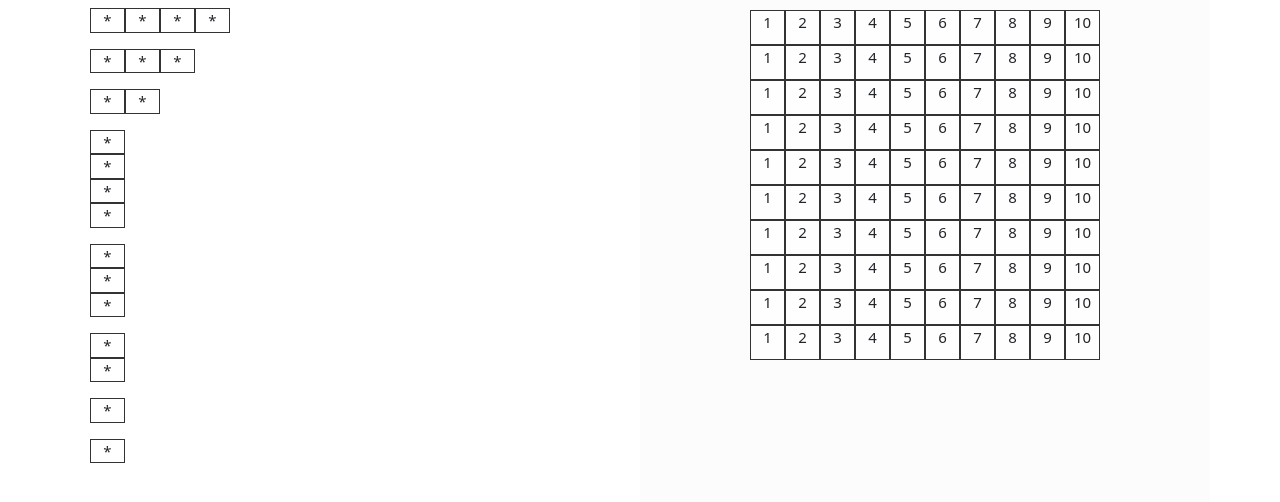
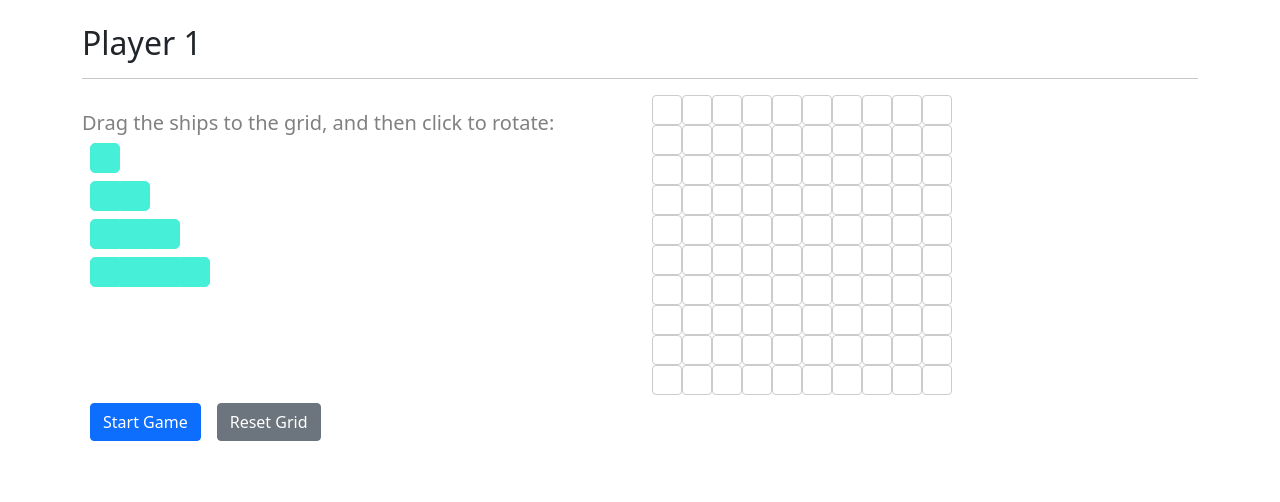
Before and after one commit to jacksonmj24/battleship, an Angular app: page / in a window 1280 px wide. Shown: the top 502 px of the page. Built offline with nearby package versions, Linux system fonts and the light colour scheme.

Commit message:
Progress

```diff
--- a/src/app/app.component.css
+++ b/src/app/app.component.css
@@ -1,48 +1,49 @@
-.grid-container {
-  display: grid;
-  grid-column: 10;
-  grid-template-columns: 35px 35px 35px 35px 35px 35px 35px 35px 35px 35px;
-  grid-template-rows: 35px 35px 35px 35px 35px 35px 35px 35px 35px 35px;
-  background-color: #fcfcfc;
-  padding: 10px;
-  justify-content: center;
-  height: 100vh;
-}
-.grid-item {
-  background-color: rgba(255, 255, 255, 0.8);
-  border: 1px solid rgba(0, 0, 0, 0.8);
-  font-size: 15px;
-  text-align: center;
+.table-container {
+  display: inline;
+  justify-content: space-between;
 }
 
-.grid-1x4 {
-  display: grid;
-  grid-template-columns: 35px 35px 35px 35px;
+.ship-box {
+  position: relative;
 }
 
-.grid-1x3 {
-  display: grid;
-  grid-template-columns: 35px 35px 35px 35px;
+.ship-drop-wrapper {
+  position: absolute;
+  top: 0;
 }
 
-.grid-1x2 {
-  display: grid;
-  grid-template-columns: 35px 35px 35px 35px;
+.ship-box-cell {
+  width: 30px;
+  height: 30px;
+  border: 1px solid #46efd7;
+  display: inline-block;
+  background-color: #46efd7;
 }
 
-.grid-4x1 {
-  display: grid;
-  grid-template-columns: 35px;
+.ship-list, #board {
+  width: auto;
 }
-.grid-3x1 {
-  display: grid;
-  grid-template-columns: 35px;
+
+.ship-box, .bt-cell {
+  height: 30px;
+  border: solid 1px #ccc;
+  color: rgba(0, 0, 0, 0.87);
+  cursor: move;
+  justify-content: center;
+  align-items: center;
+  text-align: center;
+  background: #fff;
+  border-radius: 4px;
+  position: relative;
+  transition: box-shadow 200ms cubic-bezier(0, 0, 0.2, 1);
+  /*box-shadow: 0 3px 1px -2px rgba(0, 0, 0, 0.2), 0 2px 2px 0 rgba(0, 0, 0, 0.14), 0 1px 5px 0 rgba(0, 0, 0, 0.12);*/
 }
-.grid-2x1 {
-  display: grid;
-  grid-template-columns: 35px;
+
+
+.bt-cell:hover {
+  background-color: red;
 }
-.grid-1x1 {
-  display: grid;
-  grid-template-columns: 35px;
+
+.color-gray {
+  color: gray;
 }
--- a/src/app/app.component.html
+++ b/src/app/app.component.html
@@ -1,26 +1,69 @@
 <div class="container">
-  <div class="row">
-    <div class="col-6">
-      <div class="row shipyard">
-        <ng-container *ngFor="let shp of shipsConfig">
-          <div class="m-2" [ngClass]="shp.type === 'v' ? 'grid-1x' + shp.c : 'grid-'+ shp.c+ 'x1'">
-            <ng-container *ngFor="let blk of shp.c | fill; let i = index">
-              <div class="grid-item">*</div>
-            </ng-container>
+  <div class="row mt-4" *ngIf="!gamePlay">
+    <div class="col-12">
+      <h2 *ngIf="!activePlayer">Player 1</h2>
+      <h2 *ngIf="activePlayer">Player 2</h2>
+      <hr>
+    </div>
+    <div class='col-6 mt-3'>
+      <div class="ships">
+        <h5 class="color-gray">Drag the ships to the grid, and then click to rotate:</h5>
+        <div cdkDropList #cdkShips=cdkDropList [cdkDropListData]="ships" class="ship-list"
+             [cdkDropListConnectedTo]="[cdkBoard]" (cdkDropListDropped)="drop($event)"
+             cdkDropListSortingDisabled="true">
+          <div *ngFor="let ship of ships" class="m-2">
+            <div cdkDrag [style.size]="50*ship.size+'px'">
+              <app-ship [name]="ship.name" [size]="ship.size"></app-ship>
+              <div *cdkDragPlaceholder></div>
+            </div>
+          </div>
+        </div>
+      </div>
+    </div>
+    <!--<hr />-->
+    <div class="col-6 table-container">
+      <div cdkDropList #cdkBoard=cdkDropList [cdkDropListData]="shipsInBoard" [cdkDropListConnectedTo]="[cdkShips]"
+           style="position:relative" (cdkDropListDropped)="drop($event)" cdkDropListSortingDisabled="true"
+           [style.width]="'300px'" [style.height]="'300px'">
+        <ng-container *ngFor="let ship of shipsInBoard">
+          <div style="position:absolute" [style.top]="ship.top+'px'" [style.left]="ship.left+'px'" cdkDrag>
+            <app-ship [name]="ship.name" [size]="ship.size"></app-ship>
+            <div *cdkDragPlaceholder></div>
           </div>
         </ng-container>
+        <div class="table-row" *ngFor="let row of board;let i=index">
+          <div class="cell" *ngFor="let box of row;let j=index" id='columns'>
+            <button #bt class="bt-cell" (mouseover)="position=bt.getBoundingClientRect()"></button>
+          </div>
+        </div>
+      </div>
+    </div>
+    <div class="col-12 d-flex">
+      <button class="btn btn-primary m-2" (click)="saveGrid()">Start Game</button>
+      <button class="btn btn-secondary m-2" (click)="reset()">Reset Grid</button>
+    </div>
+  </div>
+
+  <div class="row mt-4" *ngIf="gamePlay">
+    <div class="col-6">
+      <div class="row">
+        <div class="col-12">
+          <h2>Player 1</h2>
+        </div>
+        <div class="col-12 mt-3">
+          <app-game-board [config]="firstPlayerGrid"></app-game-board>
+        </div>
       </div>
     </div>
     <div class="col-6">
       <div class="row">
-        <div class="grid-container">
-          <ng-container *ngFor="let row of m | fill; let i = index">
-            <ng-container *ngFor="let column of n | fill; let i = index">
-              <div class="grid-item">{{i + 1}}</div>
-            </ng-container>
-          </ng-container>
+        <div class="col-12">
+          <h2>Player 2</h2>
+        </div>
+        <div class="col-12 mt-3">
+          <app-game-board [config]="secondPlayerGrid"></app-game-board>
         </div>
       </div>
     </div>
+
   </div>
-</div>
--- a/src/app/app.component.ts
+++ b/src/app/app.component.ts
@@ -1,54 +1,109 @@
-import {Component} from '@angular/core';
-import {CdkDragDrop} from "@angular/cdk/drag-drop";
+import {Component, ElementRef, OnInit, ViewChild} from '@angular/core';
+import {CdkDragDrop, moveItemInArray, transferArrayItem} from "@angular/cdk/drag-drop";
+
+export interface IBox {
+  selected?: boolean;
+  ships?: number;
+}
 
 @Component({
   selector: 'app-root',
   templateUrl: './app.component.html',
   styleUrls: ['./app.component.css']
 })
-export class AppComponent {
-  title = 'battleship';
-  n: number = 10;
-  m: number = 10;
+export class AppComponent implements OnInit {
+  public board: Array<Array<IBox>> = [];
+  public ships: any = [];
+  private defaultBoardElements: any = [
+    [{}, {}, {}, {}, {}, {}, {}, {}, {}, {}],
+    [{}, {}, {}, {}, {}, {}, {}, {}, {}, {}],
+    [{}, {}, {}, {}, {}, {}, {}, {}, {}, {}],
+    [{}, {}, {}, {}, {}, {}, {}, {}, {}, {}],
+    [{}, {}, {}, {}, {}, {}, {}, {}, {}, {}],
+    [{}, {}, {}, {}, {}, {}, {}, {}, {}, {}],
+    [{}, {}, {}, {}, {}, {}, {}, {}, {}, {}],
+    [{}, {}, {}, {}, {}, {}, {}, {}, {}, {}],
+    [{}, {}, {}, {}, {}, {}, {}, {}, {}, {}],
+    [{}, {}, {}, {}, {}, {}, {}, {}, {}, {}]
+  ];
+  private defaultShips = [
+    {name: "", size: 1},
+    {name: "", size: 2},
+    {name: "", size: 3},
+    {name: "", size: 4}
+  ];
+  firstPlayerGrid: any = {};
+  secondPlayerGrid: any = {};
 
-  shipsConfig: any = [
-    {
-      type: 'v',
-      c: 4
-    },
-    {
-      type: 'v',
-      c: 3
-    },
-    {
-      type: 'v',
-      c: 2
-    },
-    {
-      type: 'h',
-      c: 4
-    },
-    {
-      type: 'h',
-      c: 3
-    },
-    {
-      type: 'h',
-      c: 2
-    },
-    {
-      type: 'h',
-      c: 1
-    },
-    {
-      type: 'h',
-      c: 1
-    },
-  ]
+  @ViewChild('cdkBoard', {read: ElementRef, static: false}) boardElement: any;
+  public index: number = -1;
 
-  drop(event: CdkDragDrop<any>) {
-    console.log(event);
-    // this.items[event.previousContainer.data.index] = event.container.data.item;
-    // this.items[event.container.data.index] = event.previousContainer.data.item;
+  public shipsInBoard: any[] = [];
+  position: any
+  activePlayer: number = 0;
+  gamePlay: boolean = false;
+
+  constructor() {
+  }
+
+  ngOnInit() {
+    this.reset();
+    this.activePlayer = 0;
+  }
+
+  drop(event: CdkDragDrop<any[]>) {
+    event.previousContainer.data[event.previousIndex].top = this.position ? this.position.y - this.boardElement.nativeElement.getBoundingClientRect().y : 0
+    event.previousContainer.data[event.previousIndex].left = this.position ? this.position.x - this.boardElement.nativeElement.getBoundingClientRect().x : 0
+    if (event.previousContainer === event.container) {
+      moveItemInArray(
+        event.container.data,
+        event.previousIndex,
+        event.currentIndex
+      );
+    } else {
+      transferArrayItem(
+        event.previousContainer.data,
+        event.container.data,
+        event.previousIndex,
+        event.currentIndex
+      );
+    }
+
+    console.log(this.board);
+    console.log(this.shipsInBoard);
+  }
+
+  saveGrid() {
+    // if (!this.ships.length) {
+      if (this.activePlayer === 0) {
+        this.firstPlayerGrid = {
+          board: JSON.parse(JSON.stringify(this.board)),
+          shipsInBoard: JSON.parse(JSON.stringify(this.shipsInBoard)),
+          ready: true,
+          selections: []
+        };
+        this.activePlayer = 1;
+      } else {
+        this.secondPlayerGrid = {
+          board: JSON.parse(JSON.stringify(this.board)),
+          shipsInBoard: JSON.parse(JSON.stringify(this.shipsInBoard)),
+          ready: true,
+          selections: []
+        };
+        this.activePlayer = 0;
+      }
+      if (this.firstPlayerGrid.ready && this.secondPlayerGrid.ready) {
+        this.gamePlay = true;
+      }
+      console.log("data", this.firstPlayerGrid);
+      console.log("data", this.secondPlayerGrid);
+      this.reset();
+    // }
+  }
+
+  reset() {
+    this.board = JSON.parse(JSON.stringify(this.defaultBoardElements));
+    this.ships = JSON.parse(JSON.stringify(this.defaultShips));
+    this.shipsInBoard = [];
   }
 }
--- /dev/null
+++ b/src/app/game-board/game-board.component.html
@@ -0,0 +1,12 @@
+<div style="position:relative" [style.width]="'300px'" [style.height]="'300px'" #playerBoard>
+  <ng-container *ngFor="let ship of boardConfig['selections']">
+    <div style="position:absolute" [style.top]="ship.top+'px'" [style.left]="ship.left+'px'">
+      <app-ship [name]="ship.name" [size]="ship.size" [type]="ship.type"></app-ship>
+    </div>
+  </ng-container>
+  <div class="table-row" *ngFor="let row of boardConfig['board'];let i=index">
+    <div class="cell" *ngFor="let box of row;let j=index" id='columns'>
+      <button #bt class="bt-cell" (click)="handleClick($event, bt.getBoundingClientRect());" (mouseover)="position=bt.getBoundingClientRect()"></button>
+    </div>
+  </div>
+</div>
--- /dev/null
+++ b/src/app/ship/ship.component.ts
@@ -0,0 +1,66 @@
+import {Component, Input} from '@angular/core';
+
+@Component({
+  selector: 'app-ship',
+  template: `
+    <div class="ship-box" [style.width]="30*size+'px'">
+      {{name}}
+      <div class="ship-drop-wrapper">
+        <div *ngFor="let i of [0,1,2,3,4].slice(0,size)" class="ship-box-cell"
+             [ngClass]="{ 't-miss': type === 'miss', 't-hit': type === 'hit', 'cell-bg': !type}"
+             (mouseover)="index=i">
+        </div>
+      </div>
+    </div>
+  `,
+  styles: [`
+    .ship-box {
+      position: relative;
+      height: 30px;
+      z-index: 100
+    }
+
+    .ship-drop-wrapper {
+      position: absolute;
+      top: 0;
+    }
+
+    .ship-box-cell {
+      width: 30px;
+      height: 30px;
+      display: inline-block;
+    }
+
+    .cell-bg {
+      border: 1px solid #46efd7;
+      background-color: #46efd7;
+    }
+
+    .t-hit {
+      border: 1px solid #ec0328;
+      background-color: #f90858;
+    }
+
+    .t-miss {
+      border: 1px solid #6d6d6d;
+      background-color: #6d6d6d;
+    }
+
+    .ship-box-cell:first-child {
+      border-top-left-radius: 5px;
+      border-bottom-left-radius: 5px;
+    }
+
+    .ship-box-cell:last-child {
+      border-top-right-radius: 5px;
+      border-bottom-right-radius: 5px;
+    }
+  `]
+})
+export class ShipComponent {
+  @Input() name: string = '';
+  @Input() size: number = 0;
+  @Input() type: string = '';
+
+  index: number = -1
+}
--- a/src/styles.css
+++ b/src/styles.css
@@ -1 +1,21 @@
-/* You can add global styles to this file, and also import other style files */
+.table-row {
+  display: inline-block;
+}
+
+.cell {
+  width: 30px;
+  height: 30px;
+  /*height: 30px;*/
+  /*border: solid 1px #ccc;*/
+}
+
+.bt-cell {
+  height: 30px;
+  width: 30px;
+  border: solid 1px #ccc;
+  color: rgba(0, 0, 0, 0.87);
+  background: #fff;
+  border-radius: 4px;
+  text-align: center;
+  transition: box-shadow 200ms cubic-bezier(0, 0, 0.2, 1);
+}
```
Also changed, not shown: src/app/app.module.ts (+8 -2 lines), src/app/game-board/game-board.component.ts (added, +41 -0 lines), src/app/game-board/game-board.component.css (added), src/app/ship/ship.component.css (added), 2 other files (tests, documents, lock files or other folders).
